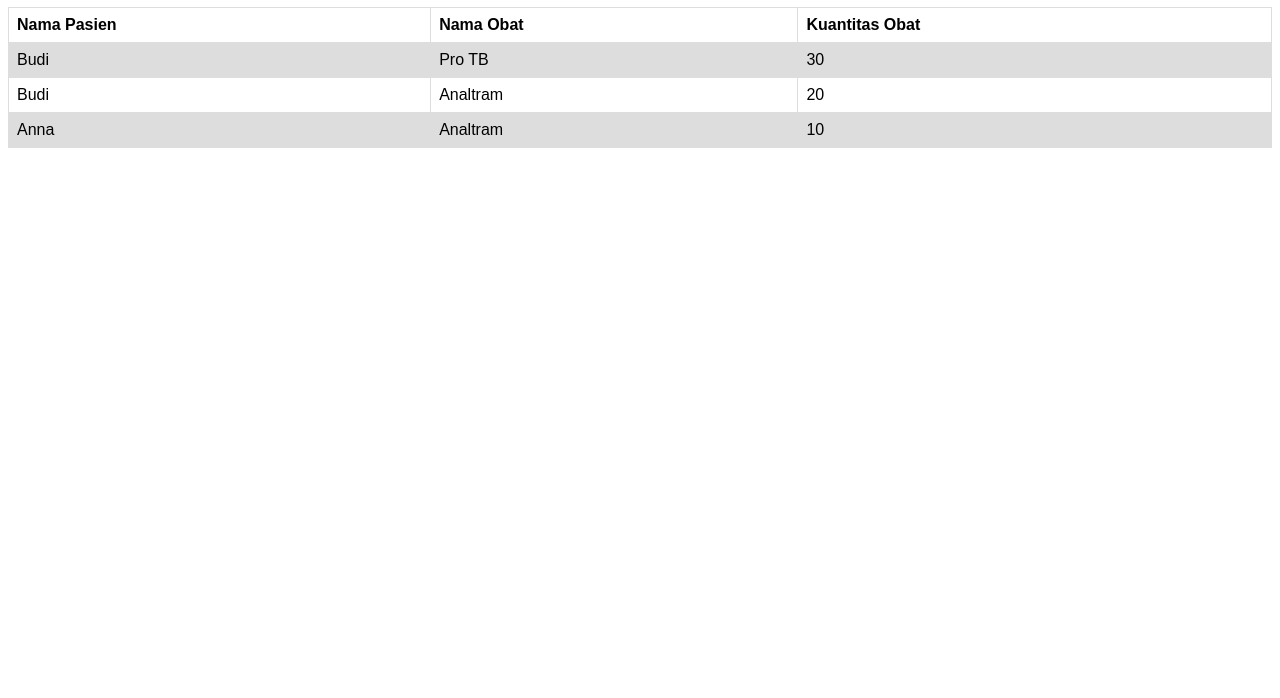
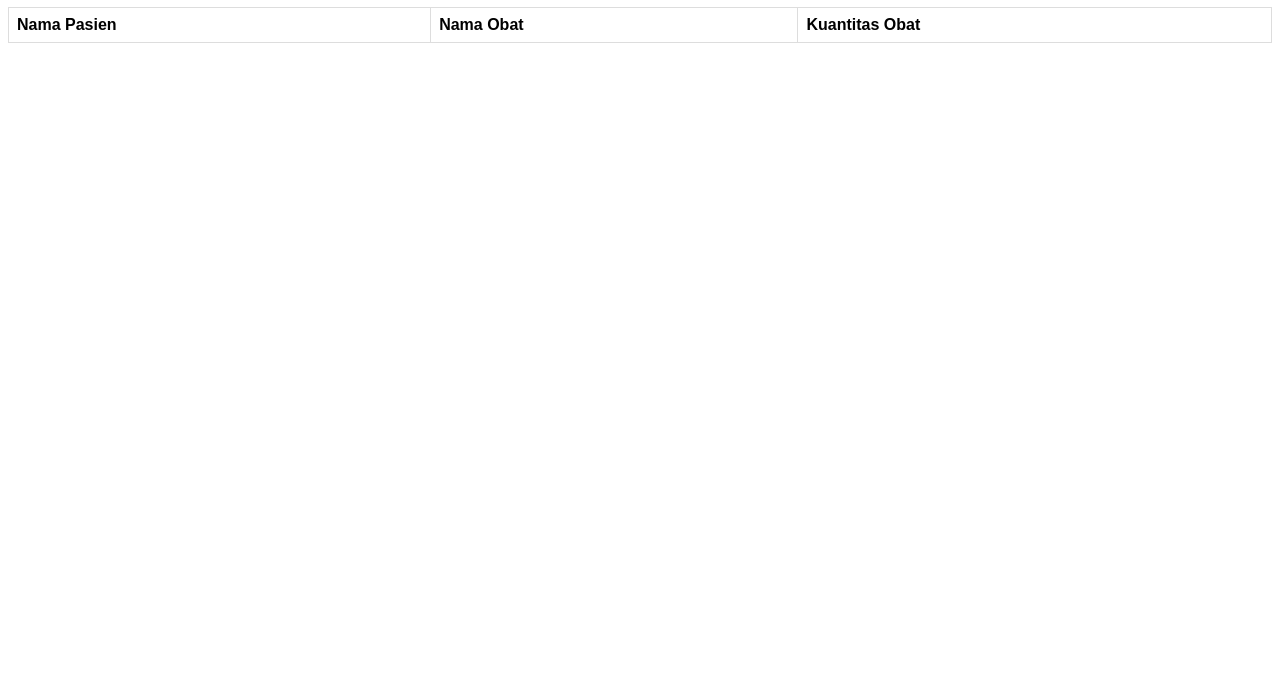
Before and after one commit to WidadAbida/sirebonPPL, a plain HTML site: page public/daftarpasien.html in a window 1280 px wide. Shown: the part 102-800 px from the top of the page. Drawn offline with Linux system fonts and the light colour scheme; some packages are replaced by stand-ins of ours.

Commit message:
Ngerapiin indent

```diff
--- /dev/null
+++ b/public/app.js
@@ -0,0 +1,2 @@
+// TODO :   Buat display tabel-tabel di daftarpasien, jadwal, requestresep
+//          Munculin badge notif (berarti listener firestorenya disini ya)
--- a/public/daftarpasien.html
+++ b/public/daftarpasien.html
@@ -1,22 +1,25 @@
 <!DOCTYPE html>
 <html>
+	<head>
 		<meta charset="UTF-8">
 		<meta name="viewport" content="width=device-width, initial-scale=1">
-    <head>
 		<title>Daftar Pasien</title>
 		<style>
 			table {
 				font-family: arial, sans-serif;
 				border-collapse: collapse;
-                  width: 100%;}
+				width: 100%;
+			}
 
 			td, th {
 				border: 1px solid #dddddd;
 				text-align: left;
-                    padding: 8px;}
+				padding: 8px;
+			}
 
 			tr:nth-child(even) {
-                    background-color: #dddddd;}
+				background-color: #dddddd;
+			}
 		</style>
 	</head>
 	<body>
@@ -26,12 +29,13 @@
 			<button class="button" id='logout'> Logout </button>
 		</nav>
 		<h1> Daftar Pasien Anda</h1>
-        <table>
+		<table id="tabelPasien">
 			<tr>
 				<th>Nama Pasien</th>
 				<th>Nama Obat</th>
 				<th>Kuantitas Obat</th>
 			</tr>
+			<!--
 			<tr>
 				<td>Budi</td>
 				<td>Pro TB</td>
@@ -47,6 +51,7 @@
 				<td>Analtram</td>
 				<td>10</td>
 			</tr>
+			-->
 		</table>
 
 
@@ -65,5 +70,6 @@
 		<script src="/__/firebase/init.js?useEmulator=true "></script>
 		<script src="index.js"></script>
 		<script src="auth.js"></script>
+		<script src="app.js"></script>
 	</body>
 </html>
```
Also changed, not shown: public/index.html (+2 -1 lines), public/jadwal.html (+1 -1 lines), public/logindokter.html (+0 -1 lines), public/requestresep.html (+1 -1 lines). Lines whose indentation alone changed are shown as unchanged.
